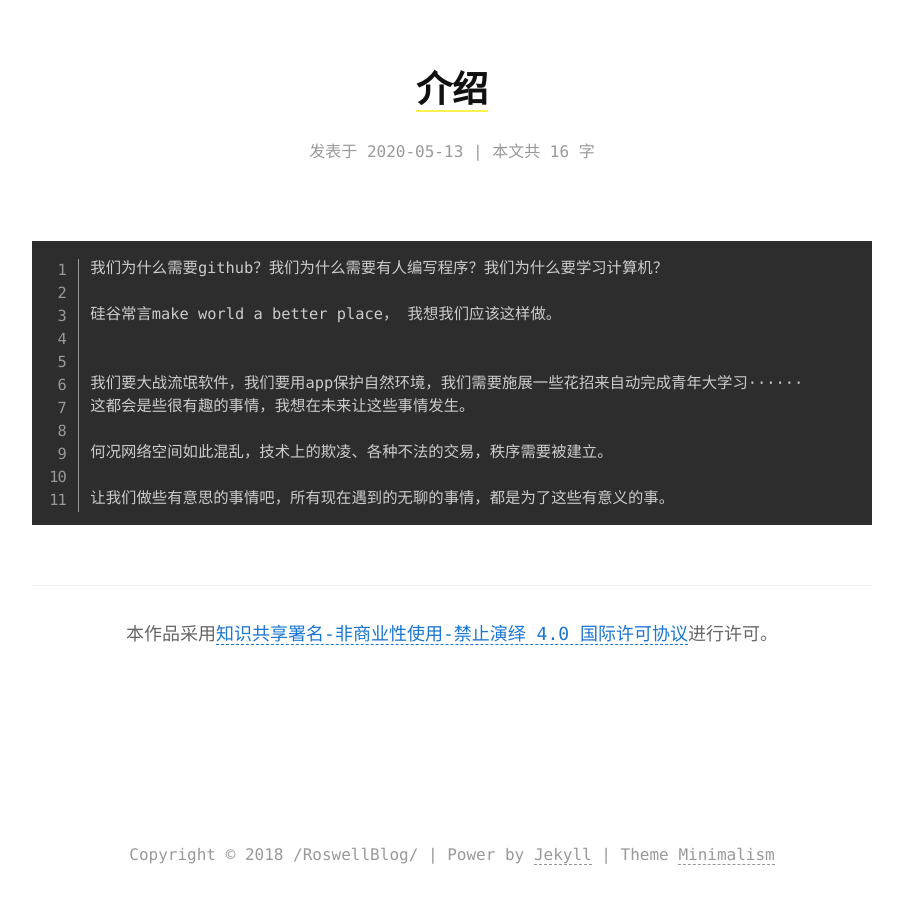
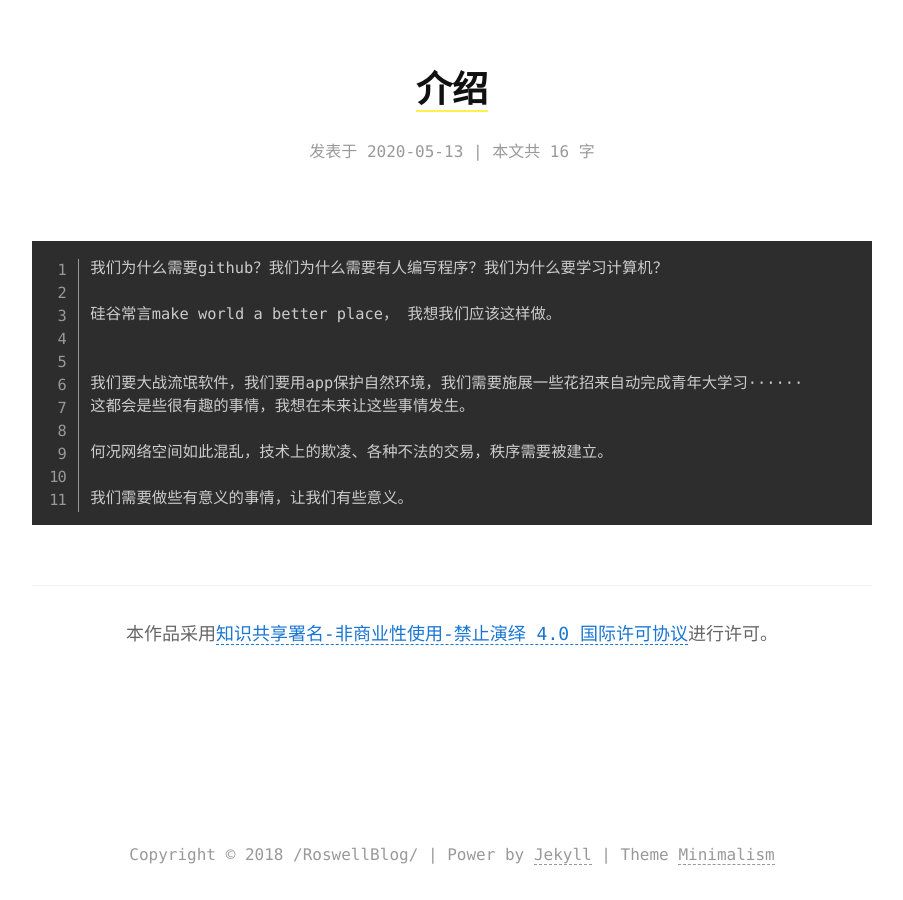
Before and after one commit to Roswellii/roswellii.github.io, a Jekyll site: the page built from _posts/2020-05-13-介绍-2020.md, in a window 1280 px wide. Shown: the whole page, without its empty margins (188-1091 px from the left). Built offline with Jekyll 4.4.1, drawn with Linux system fonts in a browser that asks for light colours.

Commit message:
Update 2020-05-13-介绍-2020.md

```diff
--- a/_posts/2020-05-13-介绍-2020.md
+++ b/_posts/2020-05-13-介绍-2020.md
@@ -20,4 +20,4 @@ tags:                               #标签
 
     何况网络空间如此混乱，技术上的欺凌、各种不法的交易，秩序需要被建立。
 
-    让我们做些有意思的事情吧，所有现在遇到的无聊的事情，都是为了这些有意义的事。
+    我们需要做些有意义的事情，让我们有些意义。
```
